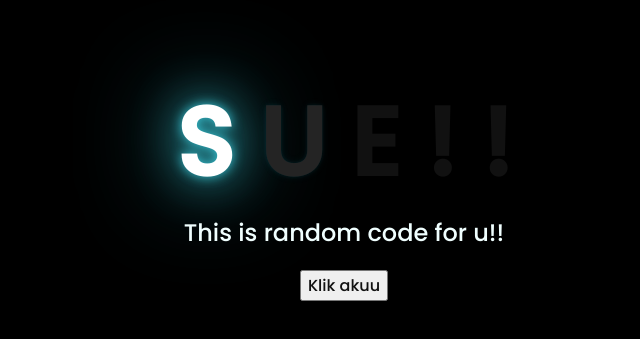
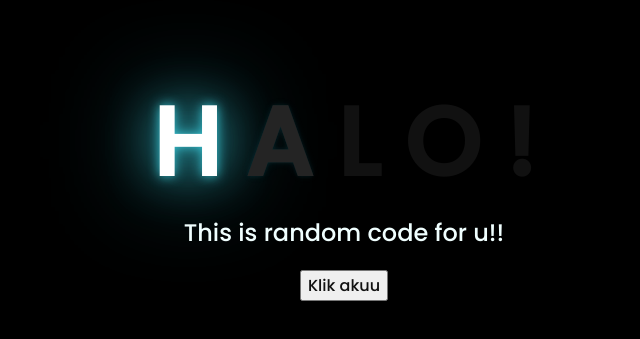
Before and after one commit to srikresna/srikresna.github.io, a plain HTML site: page index.html in a window 1280 px wide. Shown: the part 223-562 px from the top of the page, without its empty margins (304-944 px from the left). Drawn offline with Linux system fonts and the light colour scheme.

Commit message:
Update index.html

```diff
--- a/index.html
+++ b/index.html
@@ -11,10 +11,10 @@
 <body>
     <div class="greetings">
     <!-- silahkan menambah kata sesuai keinginan dengan <span>text...</span -->
-        <span>S</span>
-        <span>U</span>
-        <span>E</span>
-        <span>!</span>
+        <span>H</span>
+        <span>A</span>
+        <span>L</span>
+        <span>O</span>
         <span>!</span>
     </div>
     <div class="description">
```
